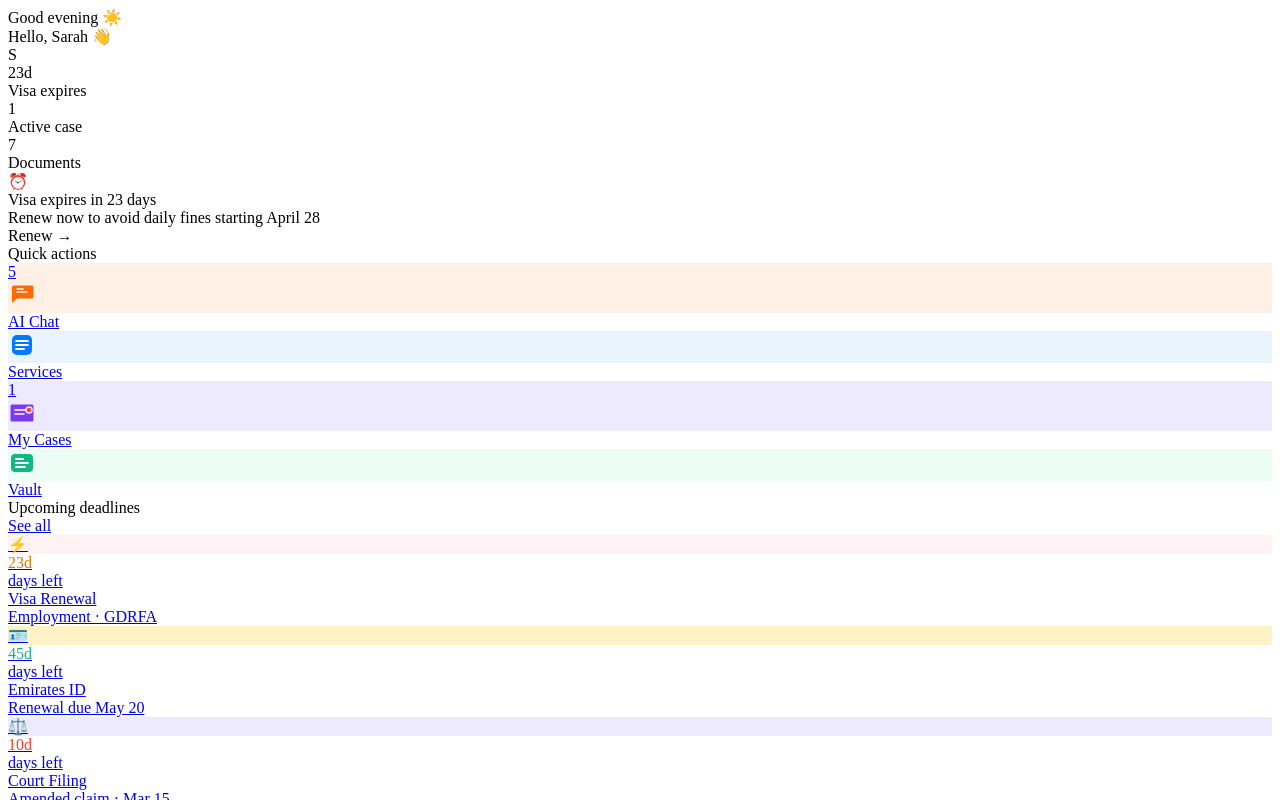
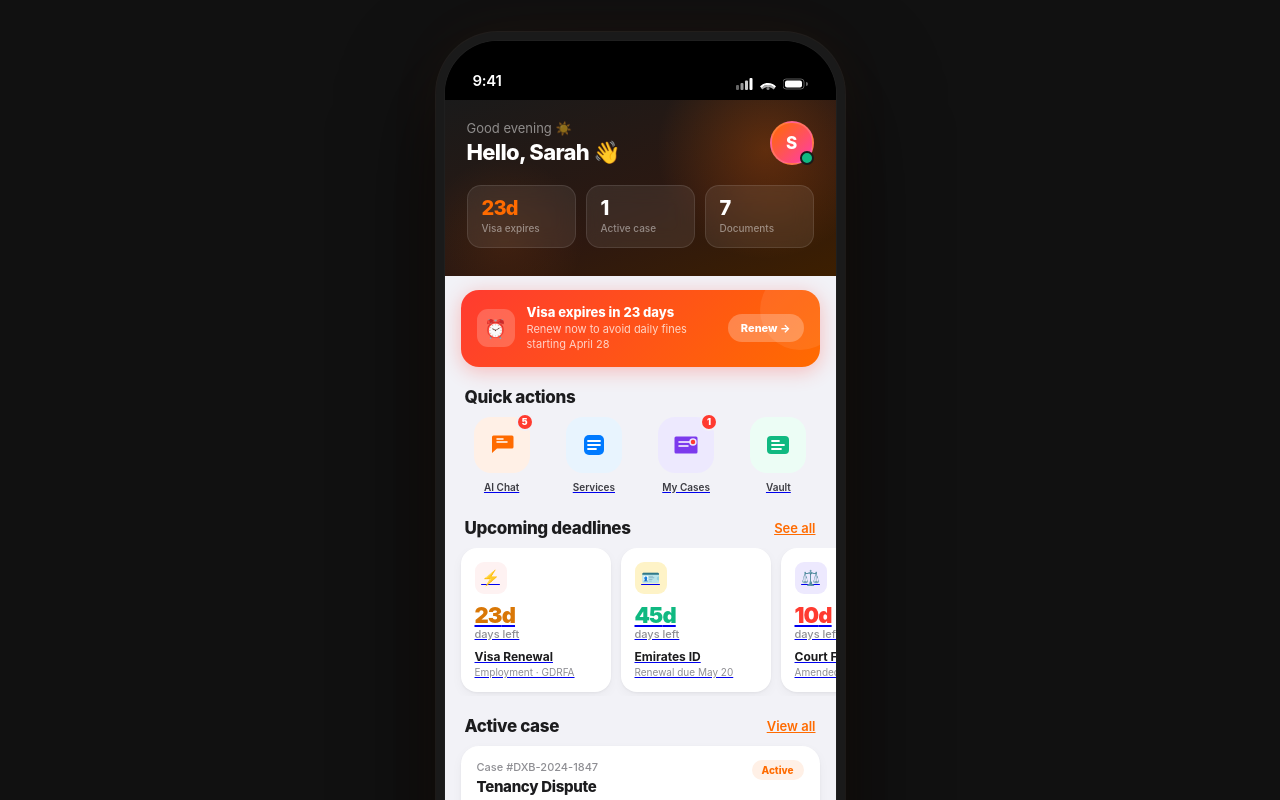
Before and after one commit to sara-assistant/mizan-app, a Next.js app: page / in a window 1280 px wide. Shown: the top 800 px of the page. Built offline with nearby package versions, Linux system fonts and the light colour scheme.

Commit message:
Add src/app/layout.tsx

```diff
--- /dev/null
+++ b/src/app/layout.tsx
@@ -0,0 +1,30 @@
+import type { Metadata } from "next";
+import "../styles/globals.css";
+import BottomNav from "../components/layout/BottomNav";
+import PhoneShell from "../components/layout/PhoneShell";
+
+export const metadata: Metadata = {
+  title: "MIZAN — Legal Services App",
+  description: "Your trusted Arabic & English legal assistant for UAE law",
+};
+
+export default function RootLayout({
+  children,
+}: {
+  children: React.ReactNode;
+}) {
+  return (
+    <html lang="en">
+      <body>
+        <PhoneShell>
+          <div className="screen-content">
+            <div className="scroll-area">
+              {children}
+            </div>
+            <BottomNav />
+          </div>
+        </PhoneShell>
+      </body>
+    </html>
+  );
+}
```
